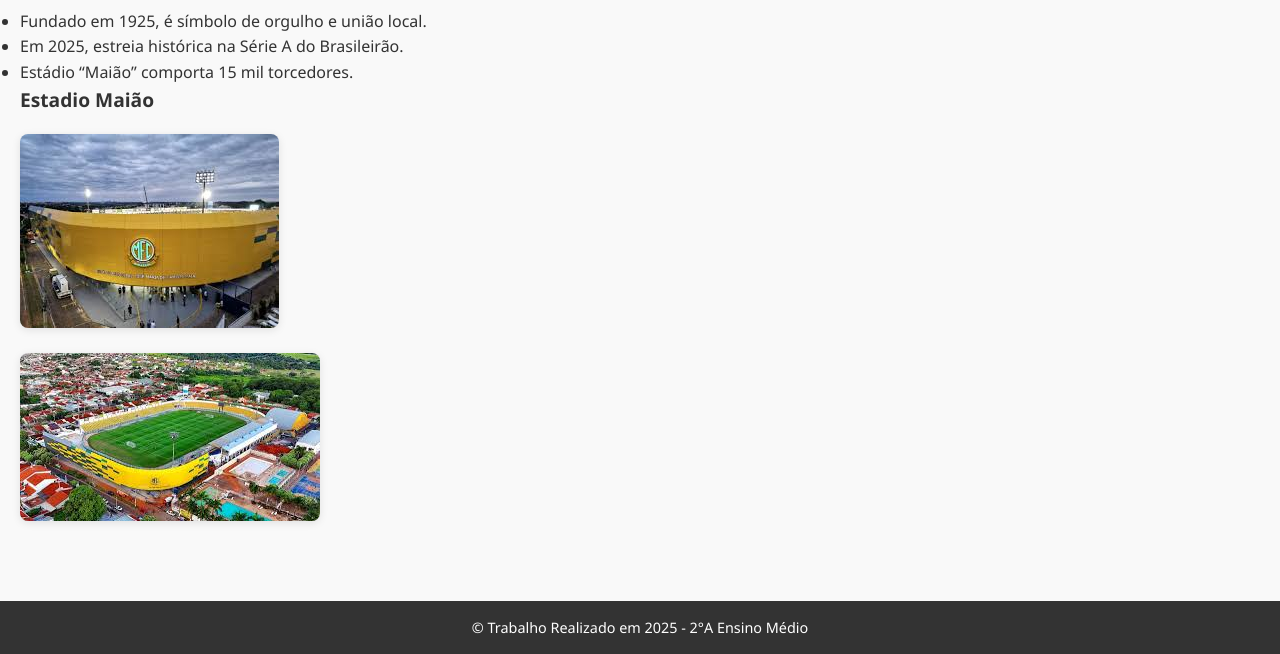
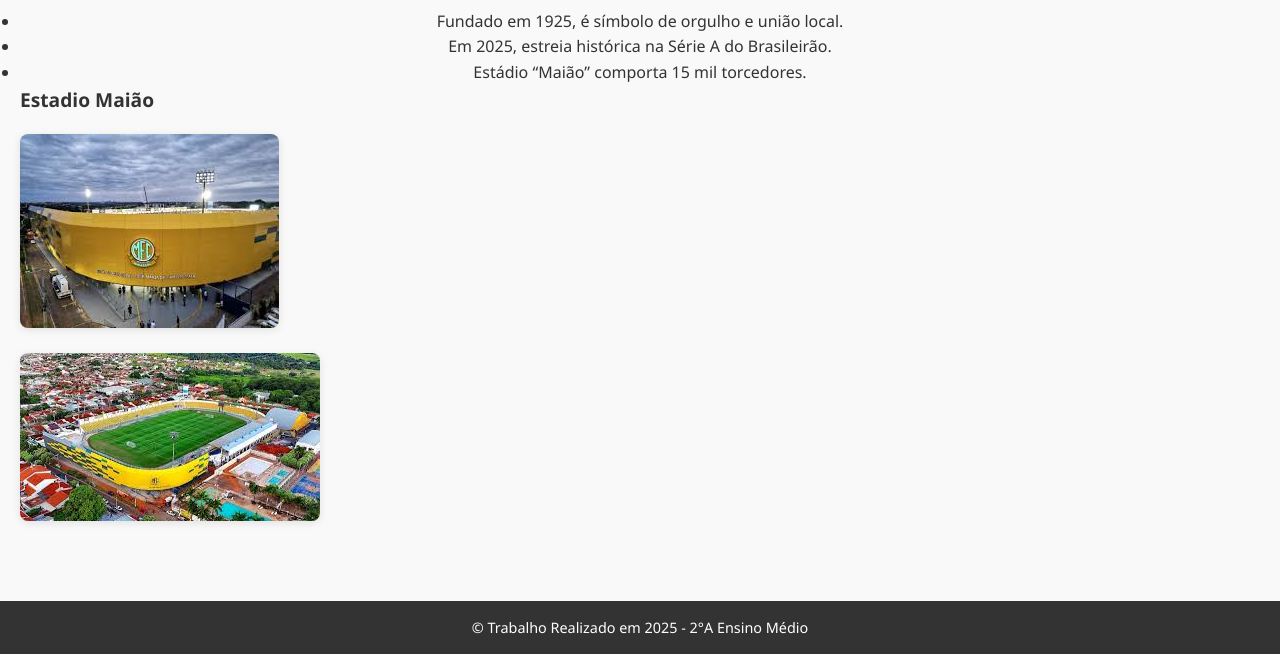
Before and after one commit to Pereira202501/Trabalho-sobre-a-Hist-ria-da-Cidade-de-Mirassol, a plain HTML site: page Fultebol.html in a window 1280 px wide. Shown: the part 480-1134 px from the top of the page. Drawn offline with Linux system fonts and the light colour scheme; files whose address does not match are found by name.

Commit message:
Center align header and main content in Fultebol.html
Added center alignment to header, list, and main content.

```diff
--- a/Fultebol.html
+++ b/Fultebol.html
@@ -21,23 +21,23 @@
         <li><a href="Conclusão.html">Conclusão</a></li>
       </ul>
     </nav>
-  </header>
+  <center></header>
 
   <main>
     <h2>Mirassol Futebol Clube</h2>
     <img src="img/Logo.jpeg" alt="">
-    <ul>
+    <center><ul>
       <li>Fundado em 1925, é símbolo de orgulho e união local.
 </li>
       <li>Em 2025, estreia histórica na Série A do Brasileirão.
 </li>
       <li>Estádio “Maião” comporta 15 mil torcedores.</li>
-    </ul>
+    </ul></center>
 
     <p><strong>Estadio Maião</strong></p>
     <img src="Maião 1.jpeg" alt="">
     <img src="Maião 2.jpeg" alt="">
-  </main>
+  </main></center>
 
   <footer>
     <p>&copy; Trabalho Realizado em 2025 - 2°A Ensino Médio</p>
```
